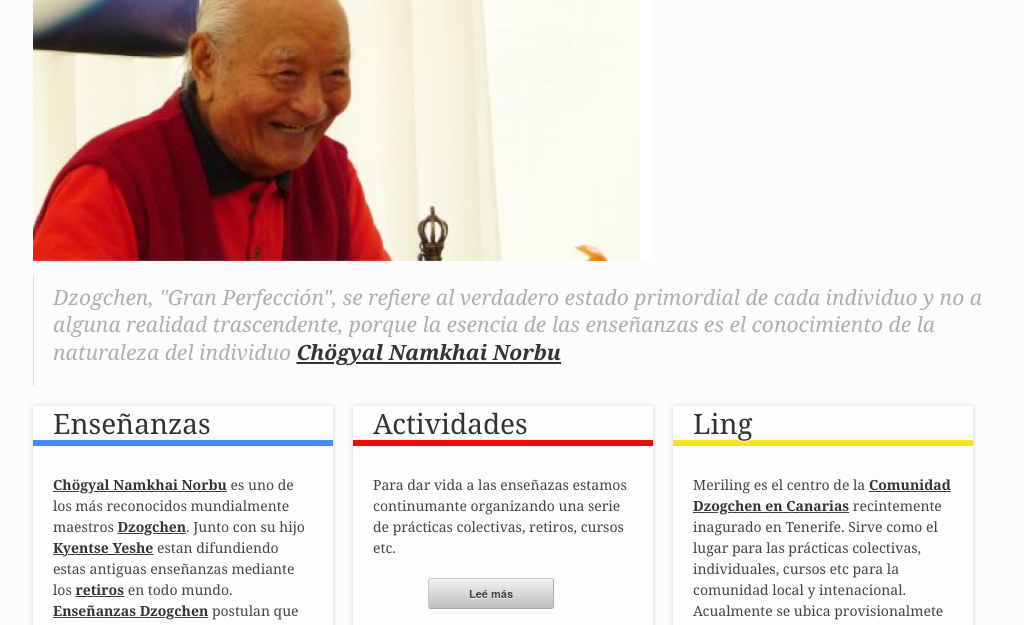
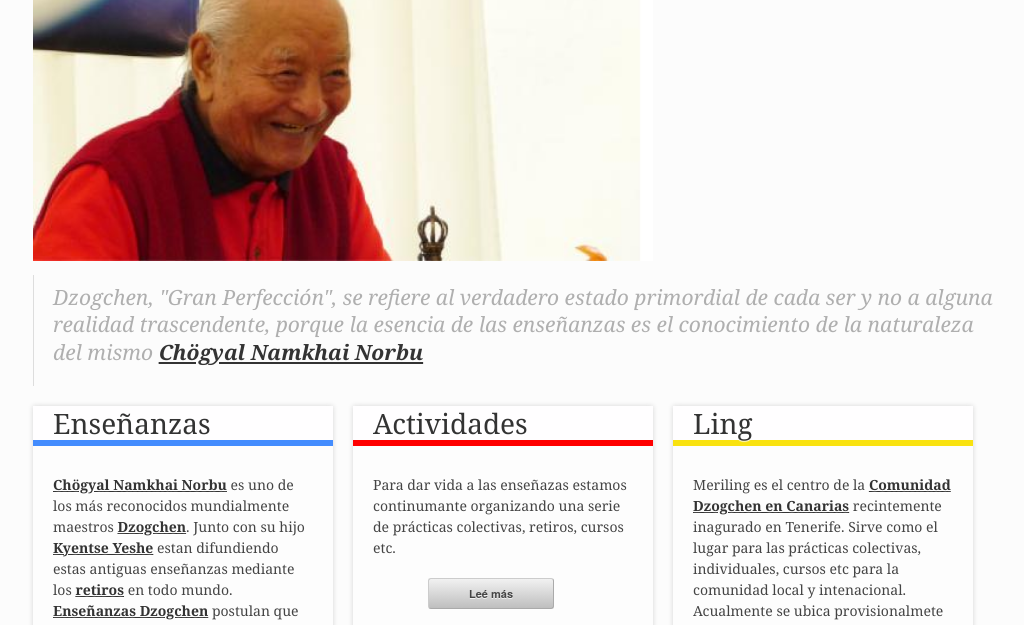
Before and after one commit to k1000/meriling, a Jekyll site: the page built from index.html, in a window 1280 px wide, cut to the strip 160-785 px from the top of the page. Shown: the whole strip, without its empty margins (137-1161 px from the left). Built offline with Jekyll 4.4.1, drawn with Linux system fonts in a browser that asks for light colours; nearby versions of some CDN libraries; some web fonts are replaced; comment, search, counter and statistics services are not loaded.

Commit message:
Update index.html

```diff
--- a/index.html
+++ b/index.html
@@ -18,7 +18,7 @@
 
 <article class="container">
 	<blockquote class="sixteen columns">
-		Dzogchen, "Gran Perfección", se refiere al verdadero estado primordial de cada individuo y no a alguna realidad trascendente, porque la esencia de las enseñanzas es el conocimiento de la naturaleza del individuo
+		Dzogchen, "Gran Perfección", se refiere al verdadero estado primordial de cada ser y no a alguna realidad trascendente, porque la esencia de las enseñanzas es el conocimiento de la naturaleza del mismo
 		<a href="azul/chogyal-namkhai-norbu">Chögyal Namkhai Norbu</a>
 	</blockquote>
 
```
